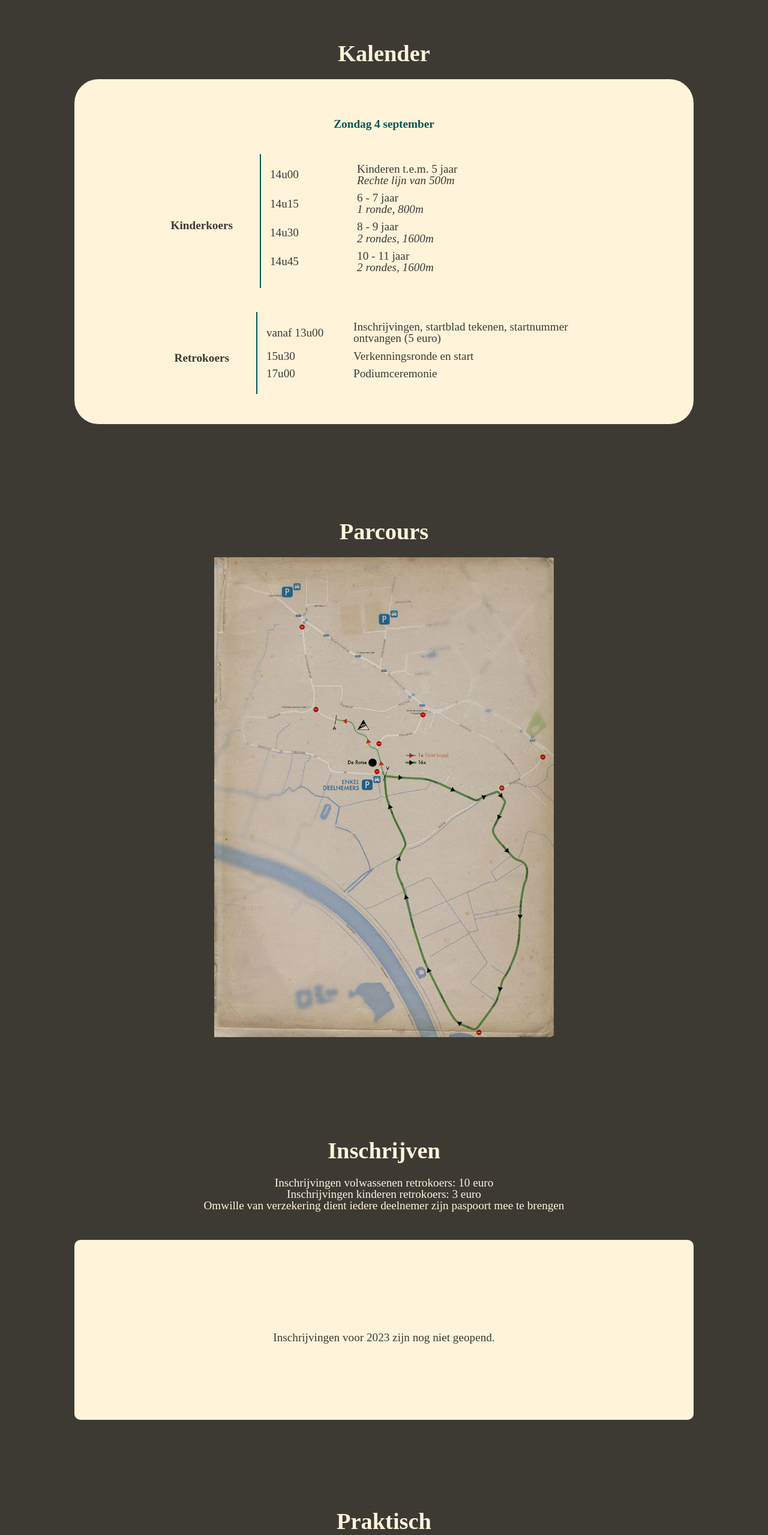
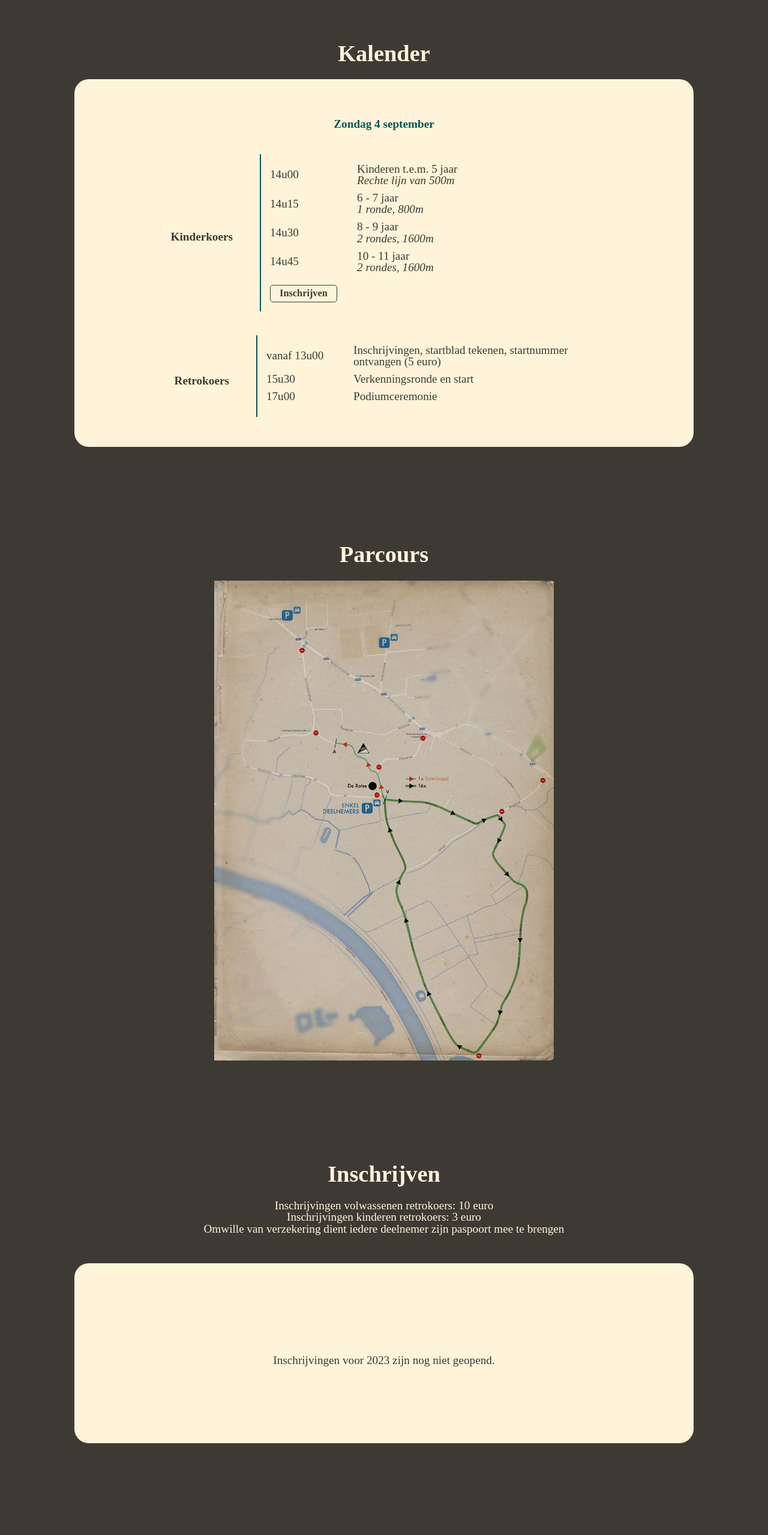
Before and after one commit to TijsM/el-toro-next, a Next.js app: page / in a window 1280 px wide. Shown: the part 880-3439 px from the top of the page at 60% size. Built offline with nearby package versions, Linux system fonts and the light colour scheme.

Commit message:
feat: add theme provider

```diff
--- a/src/app/layout.tsx
+++ b/src/app/layout.tsx
@@ -1,7 +1,11 @@
+"use client";
+
 import "./reset.css";
 import "./globals.css";
 
 import StyledJsxRegistry from "./registry";
+import { ThemeProvider } from "styled-components";
+import { theme } from "../constants/theme";
 
 export default function RootLayout({
   children,
@@ -9,10 +13,12 @@ export default function RootLayout({
   children: React.ReactNode;
 }) {
   return (
-    <html>
-      <body>
-        <StyledJsxRegistry>{children}</StyledJsxRegistry>
-      </body>
-    </html>
+    <ThemeProvider theme={theme}>
+      <html>
+        <body>
+          <StyledJsxRegistry>{children}</StyledJsxRegistry>
+        </body>
+      </html>
+    </ThemeProvider>
   );
 }
--- a/src/app/page.tsx
+++ b/src/app/page.tsx
@@ -15,7 +15,6 @@ export default function Home() {
         <Landing />
         <StContent>
           <StSectionSpacing />
-
           <Calendar />
           <StSectionSpacing />
           <Parcours />
--- a/src/components/Calendar.tsx
+++ b/src/components/Calendar.tsx
@@ -35,9 +35,9 @@ export const Calendar = () => {
               description="2 rondes, 1600m"
             />
 
-            {/* <StButton data-scroll href="#inschrijvingKoers">
+            <StButton data-scroll href="#inschrijvingKoers">
               Inschrijven
-            </StButton> */}
+            </StButton>
           </StDetails>
         </StArticle>
 
@@ -72,8 +72,8 @@ const StContent = styled.div`
   align-content: center;
   align-items: center;
 
-  background-color: #fff4da;
-  border-radius: 40px;
+  background-color: ${({ theme }) => theme.colors.yellow};
+  border-radius: ${({ theme }) => theme.borderRadius.default};
 `;
 
 const StH3 = styled(H3)`
--- a/src/components/Landing.tsx
+++ b/src/components/Landing.tsx
@@ -30,7 +30,6 @@ const StHeader = styled.header`
   color: #fff4da;
 
   @media ${breakpoints.small} {
-    background-color: red;
     display: flex;
     flex-direction: column;
     padding-top: 75px;
--- a/src/components/SignUps.tsx
+++ b/src/components/SignUps.tsx
@@ -38,13 +38,13 @@ const StInfo = styled.p`
 `;
 
 const StSignUpContainer = styled.div`
-  background-color: #fff4da;
+  background-color: ${({ theme }) => theme.colors.yellow};
   height: 300px;
   width: 100%;
   display: flex;
   justify-content: center;
   align-items: center;
-  border-radius: 10px;
+  border-radius: ${({ theme }) => theme.borderRadius.default};
   margin-top: 48px;
 `;
 
--- /dev/null
+++ b/src/constants/styled.ts
@@ -0,0 +1,5 @@
+import { Theme } from './theme'
+
+declare module 'styled-components' {
+  export interface DefaultTheme extends Theme {} // extends the global DefaultTheme with our ThemeType.
+}
--- /dev/null
+++ b/src/constants/theme.tsx
@@ -0,0 +1,16 @@
+const colors = {
+  green: "#065755",
+  yellow: "#fff4da",
+};
+
+const borderRadius = {
+  default: "24px",
+};
+
+const fullTheme = {
+  colors,
+  borderRadius,
+};
+
+export type Theme = typeof fullTheme;
+export const theme: Theme = fullTheme;
```
